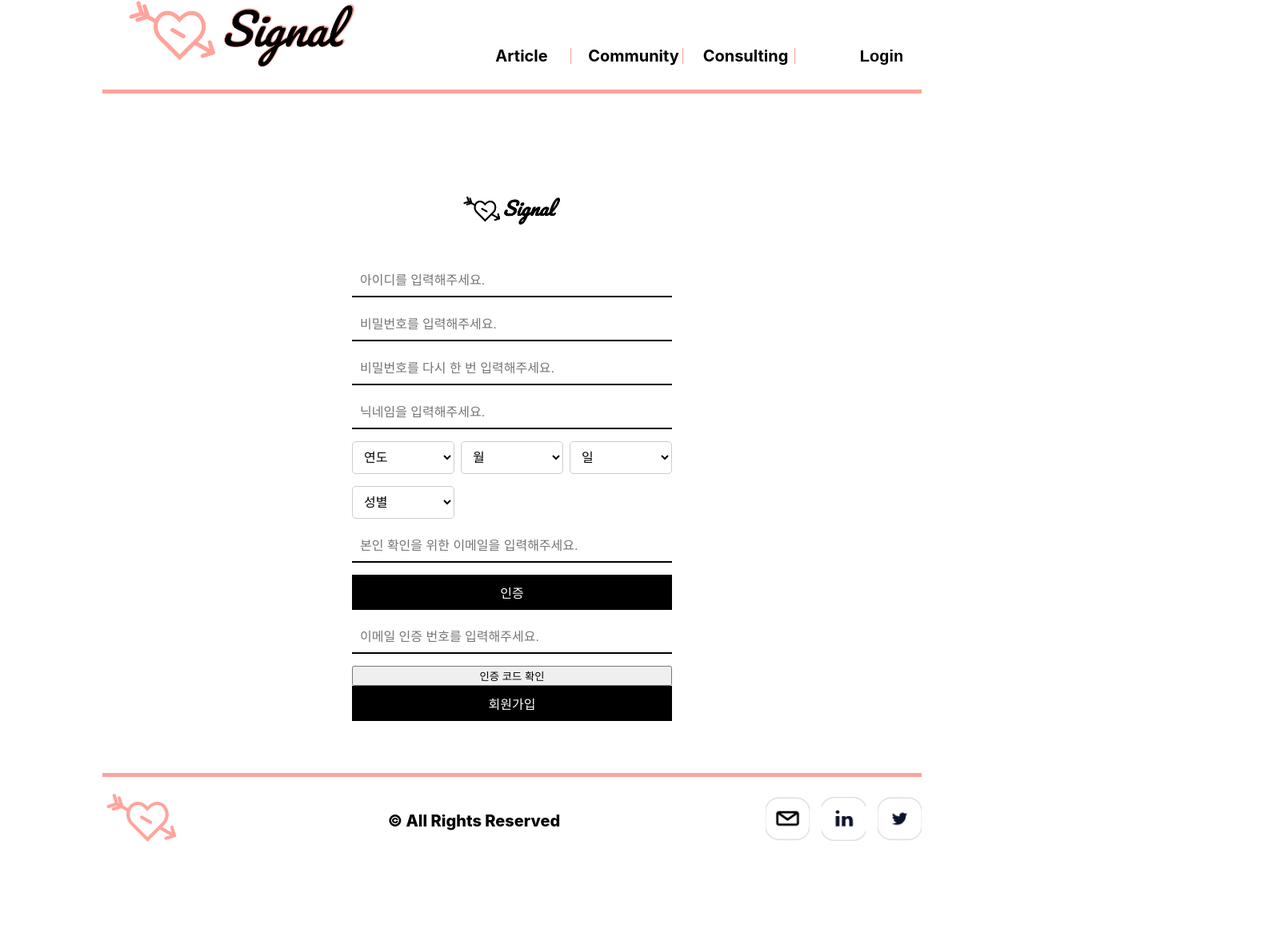
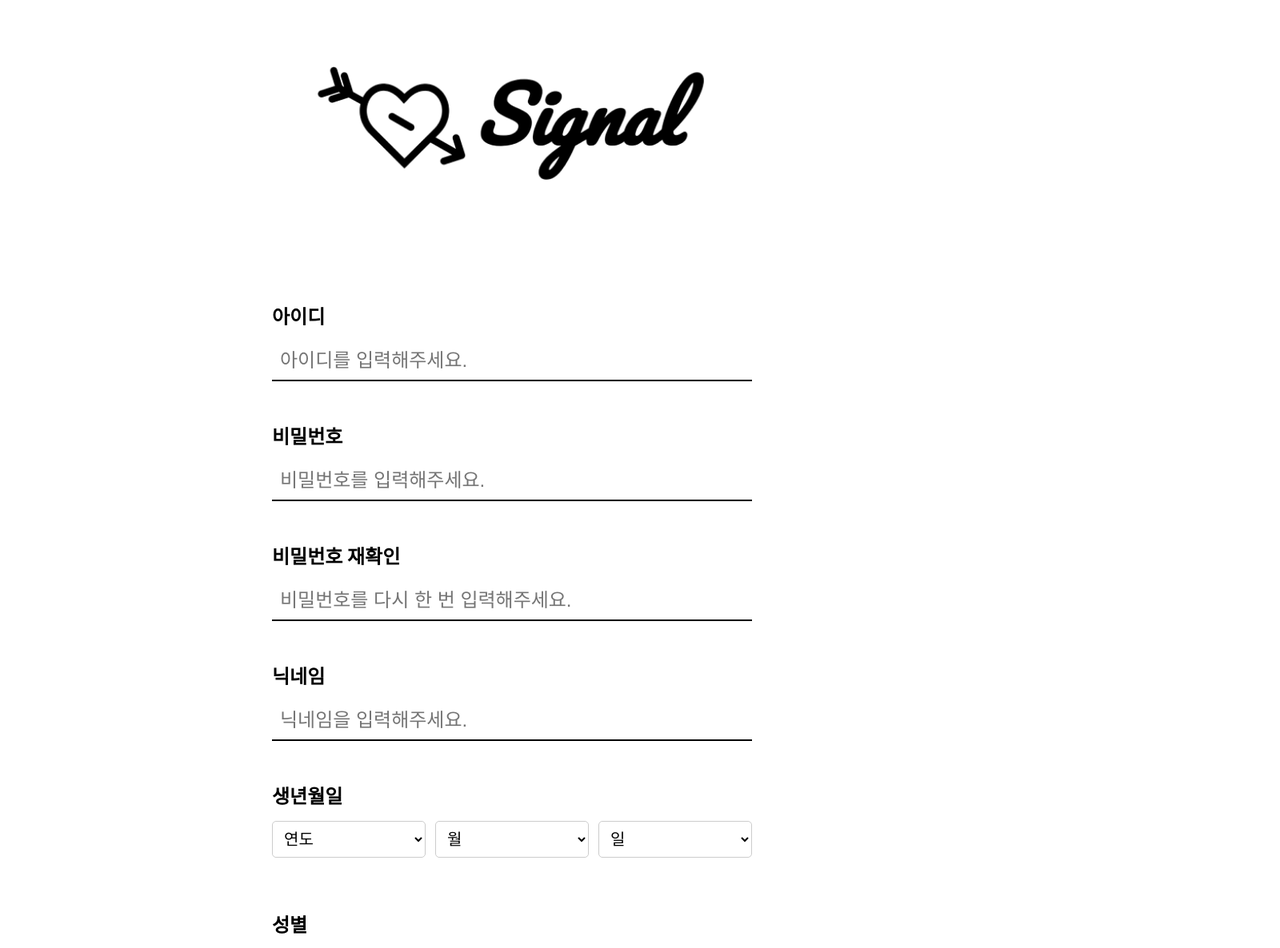
Before and after one commit to sunz98/signal, a React (Create React App) app in the folder src/main/frontend/: page /signup in a window 1280 px wide. Shown: the part 27-1213 px from the top of the page at 80% size, 1600 px wide, since content can reach past the window. Before the commit the page ends 1113 px from the top, so only its background shows below. Built offline with nearby package versions, Linux system fonts and the light colour scheme.

Commit message:
회원가입수정

```diff
--- a/src/main/frontend/src/App.css
+++ b/src/main/frontend/src/App.css
@@ -1,19 +1,25 @@
+#root {
+  display: flex;
+  justify-content: center;
+  align-items: center;
+  margin: 0;
+  padding: 0;
+  box-sizing: border-box;
+}
+
 /* App 전체 레이아웃 스타일 */
 .app-container {
-  display: flex;
+  width: 1920px;
   flex-direction: column;
-  min-height: 1080px;
   justify-content: space-between;
-  background-color: #f5f5f5; /* 배경색 변경 */
+  background-color: white;
 }
 
 /* 메인 콘텐츠 영역 */
 .content {
-  flex-grow: 1; /* 메인 콘텐츠가 화면을 채우도록 */
-  display: flex;
+  width: 1920px;
   justify-content: center;
   align-items: center;
-  padding: 20px;
 }
 
 /* Footer 관련 스타일 */
--- a/src/main/frontend/src/App.js
+++ b/src/main/frontend/src/App.js
@@ -10,17 +10,20 @@ import WritePage from './pages/WritePage';
 import PostDetailPage from './pages/PostDetailPage';
 import HomePage from './pages/HomePage';
 import Login from './pages/Login';
-import SignUp from './pages/SignUp'; // SignUp 컴포넌트 추가
+import SignUp from './pages/SignUp';
+import UserTypeSelection from './pages/UserTypeSelection'; // 사용자 유형 선택 페이지 추가
+import './App.css';
 
 // 별도의 컴포넌트로 useLocation을 포함한 내부 로직 처리
 function Layout() {
   const location = useLocation(); // Router 내부에서 호출
-  const isLoginPage = location.pathname === '/login'; // 로그인 페이지 경로 확인
+  // 로그인 페이지 또는 회원가입 페이지에서는 헤더를 제외
+  const isAuthPage = location.pathname === '/login' || location.pathname === '/signup' || location.pathname === '/select-user-type';
 
   return (
     <div className="app-container">
-      {/* 로그인 페이지가 아닐 때만 Header를 렌더링 */}
-      {!isLoginPage && <Header />}
+      {/* 로그인 및 회원가입 페이지가 아닐 때만 Header를 렌더링 */}
+      {!isAuthPage && <Header />}
 
       <main className="content">
         <Routes>
@@ -40,15 +43,18 @@ function Layout() {
           <Route path="/login" element={<Login />} />
 
           {/* 회원가입 페이지 경로 추가 */}
-          <Route path="/signup" element={<SignUp />} /> {/* 회원가입 경로 */}
+          <Route path="/signup" element={<SignUp />} /> {/* 일반 사용자 회원가입 경로 */}
+
+          {/* 사용자 유형 선택 페이지 경로 */}
+          <Route path="/select-user-type" element={<UserTypeSelection />} /> {/* 일반 사용자 / 전문가 선택 경로 */}
 
           {/* 404 페이지 */}
           <Route path="*" element={<div>페이지를 찾을 수 없습니다.</div>} />
         </Routes>
       </main>
 
-      {/* 로그인 페이지면 FooterLogin, 그 외에는 일반 Footer를 렌더링 */}
-      {isLoginPage ? <FooterLogin /> : <Footer />}
+      {/* 로그인 및 회원가입 페이지면 FooterLogin, 그 외에는 일반 Footer를 렌더링 */}
+      {isAuthPage ? <FooterLogin /> : <Footer />}
     </div>
   );
 }
--- a/src/main/frontend/src/components/HotPosts.js
+++ b/src/main/frontend/src/components/HotPosts.js
@@ -27,7 +27,7 @@ const HotPosts = () => {
   return (
     <div className="hot-posts-header">
       <div className='hot-post-header'>
-        <h2 class="hot-post-title">Hot 게시글</h2>
+        <h2 className="hot-post-title">Hot 게시글</h2>
       </div>
       {posts.map((post) => (
         <div
--- a/src/main/frontend/src/pages/GominDetailPage.js
+++ b/src/main/frontend/src/pages/GominDetailPage.js
@@ -19,7 +19,7 @@ const GominDetailPage = () => {
   };
 
   const handleWritePost = () => {
-    navigate('/commmunity/write');
+    navigate('/community/write');
   };
 
   const mapCategoryToBackendFormat = (category) => {
@@ -55,7 +55,7 @@ const GominDetailPage = () => {
     try {
       const formattedCategory = mapCategoryToBackendFormat(category);
       const response = await fetch(
-        `/api/commmon/post?category=${formattedCategory}&page=${page}&size=${pageSize}`,
+        `/api/common/post?category=${formattedCategory}&page=${page}&size=${pageSize}`,
         {
           method: 'GET',
           headers: {
--- a/src/main/frontend/src/pages/Login.css
+++ b/src/main/frontend/src/pages/Login.css
@@ -4,26 +4,27 @@
   flex-direction: column;
   align-items: center;
   justify-content: center;
-  width: 1920px; /* 가로 크기 */
-  height: 1080px; /* 세로 크기 */
-  background-color: #f5f5f5;
-
+  width: 1920px;
+  height: 1080px;
+  background-color: white;
+  margin: 0;
 }
 
+
 .logo img {
-  width: 580px; /* 로고 가로 크기 */
-  height: 300px; /* 로고 세로 크기 */
+  width: 700px; /* 로고 가로 크기 */
+  height: auto; /* 비율을 유지하면서 세로 크기 자동 조정 */
   margin-bottom: 20px;
 }
 
 .login-form {
   display: flex;
   flex-direction: column;
-  width: 300px;
+  width: 500px;
 }
 
 .login-form input {
-  margin-bottom: 20px;
+  margin-bottom: 40px;
   padding: 10px;
   font-size: 1rem;
   border: none; /* 기존 테두리 제거 */
@@ -37,12 +38,13 @@
 
 .login-button {
   padding: 10px;
-  font-size: 1rem;
+  font-size: 24px;
   background-color: black;
   color: white;
   border: none;
   border-radius: 5px;
   cursor: pointer;
+  margin-bottom: 25px;
 }
 
 .login-links {
--- a/src/main/frontend/src/pages/Login.js
+++ b/src/main/frontend/src/pages/Login.js
@@ -1,13 +1,21 @@
 import React, { useState } from 'react';
 import './Login.css'; // 외부 스타일 시트로 분리
+import { useNavigate } from 'react-router-dom'; // useNavigate 훅 추가
 
 const Login = () => {
   const [userId, setUserId] = useState('');
   const [password, setPassword] = useState('');
+  const navigate = useNavigate(); // useNavigate 훅 사용
+
+  // 로고 클릭 시 홈으로 이동하는 함수
+  const handleLogoClick = () => {
+    navigate('/');
+  };
 
   return (
     <div className="login-container">
-      <div className="logo">
+      {/* 로고 클릭 시 홈으로 이동 */}
+      <div className="logo" onClick={handleLogoClick} style={{ cursor: 'pointer' }}>
         <img src="/img/loginLogo.png" alt="Signal Logo" /> {/* 로고 이미지 추가 */}
       </div>
       <form className="login-form" action="/login" method="POST">
@@ -30,7 +38,7 @@ const Login = () => {
         <button type="submit" className="login-button">로그인</button>
       </form>
       <div className="login-links">
-        <a href="/signup">회원가입</a>
+        <a href="/select-user-type">회원가입</a>
         <a href="/find-id">아이디 찾기</a>
         <a href="/find-password">비밀번호 찾기</a>
       </div>
--- a/src/main/frontend/src/pages/SignUp.css
+++ b/src/main/frontend/src/pages/SignUp.css
@@ -1,16 +1,15 @@
-/* 회원가입 페이지 스타일 */
 .signup-container {
     display: flex;
     flex-direction: column;
     align-items: center;
     justify-content: center;
-    width: 100vw;
-    height: 100vh;
+    width: 1920px;
+    height: 1750px;
     background-color: #fff;
   }
 
   .logo img {
-    width: 150px;
+    width: 350px;
     height: auto;
     margin-bottom: 20px;
   }
@@ -18,19 +17,28 @@
   .signup-form {
     display: flex;
     flex-direction: column;
-    width: 400px;
+    width: 600px;
   }
 
-  .signup-form input {
+  .signup-form label {
+    margin-bottom: 5px;
+    font-weight: bolder;
+    font-size: 24px;
     margin-bottom: 15px;
+  }
+
+  .signup-form input,
+  .signup-form select {
+    margin-bottom: 50px;
     padding: 10px;
-    font-size: 1rem;
+    font-size: 24px;
     border: none;
     border-bottom: 2px solid black;
     background-color: transparent;
   }
 
-  .signup-form input:focus {
+  .signup-form input:focus,
+  .signup-form select:focus {
     outline: none;
   }
 
@@ -45,32 +53,65 @@
   .gender-section select {
     width: 32%;
     padding: 10px;
-    font-size: 1rem;
+    font-size: 20px;
     border: 1px solid #ccc;
     border-radius: 5px;
     background-color: white;
   }
 
+  .email-verify-wrapper {
+    display: flex;
+    justify-content: space-between;
+    align-items: center;
+    margin-bottom: 20px;
+  }
+
   .email-verify-button {
-    padding: 10px;
-    font-size: 1rem;
+    width: 100px;
+    height: 48px;
+    font-size: 24px;
     background-color: black;
     color: white;
     border: none;
     cursor: pointer;
-    margin-bottom: 15px;
+    margin-bottom: 50px;
+    margin-left: 10px;
+    border-radius: 15px;
   }
 
   .signup-button {
+    width: 538px;
+    height: 48px;
     padding: 10px;
-    font-size: 1rem;
+    font-size: 24px;
     background-color: black;
     color: white;
     border: none;
     cursor: pointer;
+    margin-top: 25px;
+    margin: 0 auto;
   }
 
   .signup-button:hover,
   .email-verify-button:hover {
     background-color: #444;
   }
+
+  .email-code-wrapper {
+    display: flex;
+    justify-content: space-between;
+    align-items: center;
+  }
+
+  .email-code-verify-button {
+    width: 100px;
+    height: 48px;
+    font-size: 20px;
+    background-color: black;
+    color: white;
+    border: none;
+    cursor: pointer;
+    margin-bottom: 50px;
+    margin-left: 10px;
+    border-radius: 15px;
+  }
--- a/src/main/frontend/src/pages/SignUp.js
+++ b/src/main/frontend/src/pages/SignUp.js
@@ -1,5 +1,6 @@
 import React, { useState } from 'react';
 import './SignUp.css';
+import { useNavigate } from 'react-router-dom';
 
 const SignUp = () => {
   const [formData, setFormData] = useState({
@@ -18,6 +19,14 @@ const SignUp = () => {
   const [isEmailVerified, setIsEmailVerified] = useState(false); // 이메일 인증 여부
   const [emailSent, setEmailSent] = useState(false); // 이메일 전송 여부
 
+  // useNavigate 훅 사용
+  const navigate = useNavigate();
+
+  // 로고 클릭 시 홈으로 이동하는 함수
+  const handleLogoClick = () => {
+    navigate('/');
+  };
+
   const handleChange = (e) => {
     const { name, value } = e.target;
     setFormData({
@@ -33,7 +42,7 @@ const SignUp = () => {
     // 생년월일 형식을 "YYYY-MM-DD"로 변환
     const birthday = `${formData.birthYear}-${formData.birthMonth.padStart(2, '0')}-${formData.birthDay.padStart(2, '0')}`;
 
-    // 성별을 서버에서 요구하는 형식으로 변환 (예: 'male' -> 'MALE')
+    // 성별을 서버에서 요구하는 형식으로 변환
     const gender = formData.gender === 'male' ? 'MALE' : 'FEMALE';
 
     // 비밀번호 확인 일치 여부 확인
@@ -52,8 +61,8 @@ const SignUp = () => {
       userId: formData.userId,
       password: formData.password,
       nickname: formData.nickname,
-      birthday: birthday, // "YYYY-MM-DD" 형식으로 변환
-      gender: gender,      // 'MALE' 또는 'FEMALE'
+      birthday: birthday,
+      gender: gender,
       email: formData.email,
     };
 
@@ -68,6 +77,7 @@ const SignUp = () => {
 
       if (response.ok) {
         alert('회원가입이 완료되었습니다.');
+        navigate('/');
       } else {
         const errorData = await response.json();
         alert(`회원가입 실패: ${errorData.message || '서버 오류'}`);
@@ -96,7 +106,7 @@ const SignUp = () => {
 
       if (response.ok) {
         alert('인증 코드가 발송되었습니다.');
-        setEmailSent(true); // 이메일 발송 완료
+        setEmailSent(true);
       } else {
         alert('인증 코드 발송에 실패했습니다.');
       }
@@ -127,7 +137,7 @@ const SignUp = () => {
 
       if (response.ok) {
         alert('이메일 인증이 완료되었습니다.');
-        setIsEmailVerified(true); // 이메일 인증 완료 처리
+        setIsEmailVerified(true);
       } else {
         alert('인증 코드가 올바르지 않습니다.');
       }
@@ -139,39 +149,52 @@ const SignUp = () => {
 
   return (
     <div className="signup-container">
-      <div className="logo">
-        <img src="/img/loginLogo.png" alt="Signal Logo" />
+      {/* 로고 클릭 시 홈으로 이동 */}
+      <div className="logo" onClick={handleLogoClick}>
+        <img src="/img/loginLogo.png" alt="Signal Logo" style={{ cursor: 'pointer' }} />
       </div>
       <form className="signup-form" onSubmit={handleSubmit}>
+        <label htmlFor="userId">아이디</label>
         <input
           type="text"
           name="userId"
+          id="userId"
           placeholder="아이디를 입력해주세요."
           value={formData.userId}
           onChange={handleChange}
         />
+
+        <label htmlFor="password">비밀번호</label>
         <input
           type="password"
           name="password"
+          id="password"
           placeholder="비밀번호를 입력해주세요."
           value={formData.password}
           onChange={handleChange}
         />
+
+        <label htmlFor="confirmPassword">비밀번호 재확인</label>
         <input
           type="password"
           name="confirmPassword"
+          id="confirmPassword"
           placeholder="비밀번호를 다시 한 번 입력해주세요."
           value={formData.confirmPassword}
           onChange={handleChange}
         />
+
+        <label htmlFor="nickname">닉네임</label>
         <input
           type="text"
           name="nickname"
+          id="nickname"
           placeholder="닉네임을 입력해주세요."
           value={formData.nickname}
           onChange={handleChange}
         />
 
+        <label>생년월일</label>
         <div className="birthdate-section">
           <select
             name="birthYear"
@@ -214,6 +237,7 @@ const SignUp = () => {
           </select>
         </div>
 
+        <label>성별</label>
         <div className="gender-section">
           <select name="gender" value={formData.gender} onChange={handleChange}>
             <option value="">성별</option>
@@ -222,10 +246,12 @@ const SignUp = () => {
           </select>
         </div>
 
+        <label>본인 확인 이메일</label>
+        <div className="email-verify-wrapper">
           <input
             type="email"
             name="email"
-          placeholder="본인 확인을 위한 이메일을 입력해주세요."
+            placeholder="이메일을 입력해주세요."
             value={formData.email}
             onChange={handleChange}
           />
@@ -233,27 +259,31 @@ const SignUp = () => {
             type="button"
             className="email-verify-button"
             onClick={handleEmailVerification}
-          disabled={emailSent} // 이메일 발송 후 버튼 비활성화
+            disabled={emailSent}
           >
-          {emailSent ? '인증 코드 발송 완료' : '인증'}
+            {emailSent ? '발송 완료' : '인증'}
           </button>
+        </div>
 
+        <label>이메일 인증 번호</label>
+        <div className="email-code-wrapper">
           <input
             type="text"
             name="emailCode"
-          placeholder="이메일 인증 번호를 입력해주세요."
+            placeholder="인증 번호를 입력해주세요."
             value={formData.emailCode}
             onChange={handleChange}
-          disabled={!emailSent} // 이메일이 발송되지 않으면 인증 번호 입력 불가
+            disabled={!emailSent}
           />
           <button
             type="button"
             className="email-code-verify-button"
             onClick={handleEmailCodeVerification}
-          disabled={isEmailVerified} // 이메일 인증 완료 시 버튼 비활성화
+            disabled={isEmailVerified}
           >
-          {isEmailVerified ? '인증 완료' : '인증 코드 확인'}
+            {isEmailVerified ? '인증 완료' : '인증 확인'}
           </button>
+        </div>
 
         <button type="submit" className="signup-button">회원가입</button>
       </form>
--- /dev/null
+++ b/src/main/frontend/src/pages/UserTypeSelection.css
@@ -0,0 +1,49 @@
+.user-type-selection-container {
+  display: flex;
+  flex-direction: column;
+  align-items: center;
+  justify-content: center;
+  height: 1080px;
+  background-color: white;
+}
+
+.logo img {
+  width: 600px;
+  height: auto;
+  margin-bottom: 40px;
+}
+
+.user-type-options {
+  display: flex;
+  justify-content: space-around;
+  width: 80%;
+}
+
+.user-option {
+  display: flex;
+  flex-direction: column;
+  align-items: center;
+  justify-content: center;
+  cursor: pointer;
+  border: 7px solid black;
+  border-radius: 10px;
+  width: 600px;
+  height: 580px;
+  text-align: center;
+  transition: background-color 0.3s ease;
+}
+
+.user-option img {
+  width: 388px;
+  height: 385px;
+  margin-bottom: 20px;
+}
+
+.user-option:hover {
+  background-color: #ffeaea;
+}
+
+.user-option p {
+  font-size: 40px;
+  font-weight: bolder;
+}
--- /dev/null
+++ b/src/main/frontend/src/pages/UserTypeSelection.js
@@ -0,0 +1,43 @@
+import React from 'react';
+import { useNavigate } from 'react-router-dom';
+import './UserTypeSelection.css';
+
+const UserTypeSelection = () => {
+  const navigate = useNavigate();
+
+  // 일반 사용자를 클릭하면 회원가입 페이지로 이동
+  const handleGeneralUserClick = () => {
+    navigate('/signup');
+  };
+
+  // 전문가를 클릭했을 때 (추후에 전문가 페이지 경로로 변경 필요)
+  const handleConsultantClick = () => {
+    navigate('/consultant-signup');
+  };
+
+  // 로고 클릭 시 홈으로 이동하는 함수
+  const handleLogoClick = () => {
+    navigate('/');
+  };
+
+  return (
+    <div className="user-type-selection-container">
+      {/* 로고 클릭 시 홈으로 이동 */}
+      <div className="logo" onClick={handleLogoClick} style={{ cursor: 'pointer' }}>
+        <img src="/img/loginLogo.png" alt="Signal Logo" />
+      </div>
+      <div className="user-type-options">
+        <div className="user-option" onClick={handleGeneralUserClick}>
+          <img src="/img/generalUserIcon.png" alt="일반 사용자" />
+          <p>일반사용자</p>
+        </div>
+        <div className="user-option" onClick={handleConsultantClick}>
+          <img src="/img/consultantIcon.png" alt="전문가(상담사)" />
+          <p>전문가(상담사)</p>
+        </div>
+      </div>
+    </div>
+  );
+};
+
+export default UserTypeSelection;
--- a/src/main/frontend/src/routes/MainRoutes.js
+++ b/src/main/frontend/src/routes/MainRoutes.js
@@ -5,6 +5,7 @@ import ArticlePage from '../pages/ArticlePage';
 import MyPage from '../pages/MyPage';
 import ConsultingPage from '../pages/ConsultingPage';
 import Login from "../pages/Login";
+import CommunityRoutes from './CommunityRoutes'; // CommunityRoutes 임포트
 
 const MainRoutes = () => {
   return (
@@ -13,7 +14,9 @@ const MainRoutes = () => {
       <Route path="/article" element={<ArticlePage />} />
       <Route path="/mypage" element={<MyPage />} />
       <Route path="/consulting" element={<ConsultingPage />} />
-      <Route path="/login" element={<Login />} /> {/* 로그인 페이지 경로 추가 */}
+      <Route path="/login" element={<Login />} />
+
+      <Route path="/community/*" element={<CommunityRoutes />} />
     </Routes>
   );
 };
```
Also changed, not shown: src/main/frontend/public/img/consultantIcon.png (added), src/main/frontend/public/img/generalUserIcon.png (added). Lines whose indentation alone changed are shown as unchanged.
